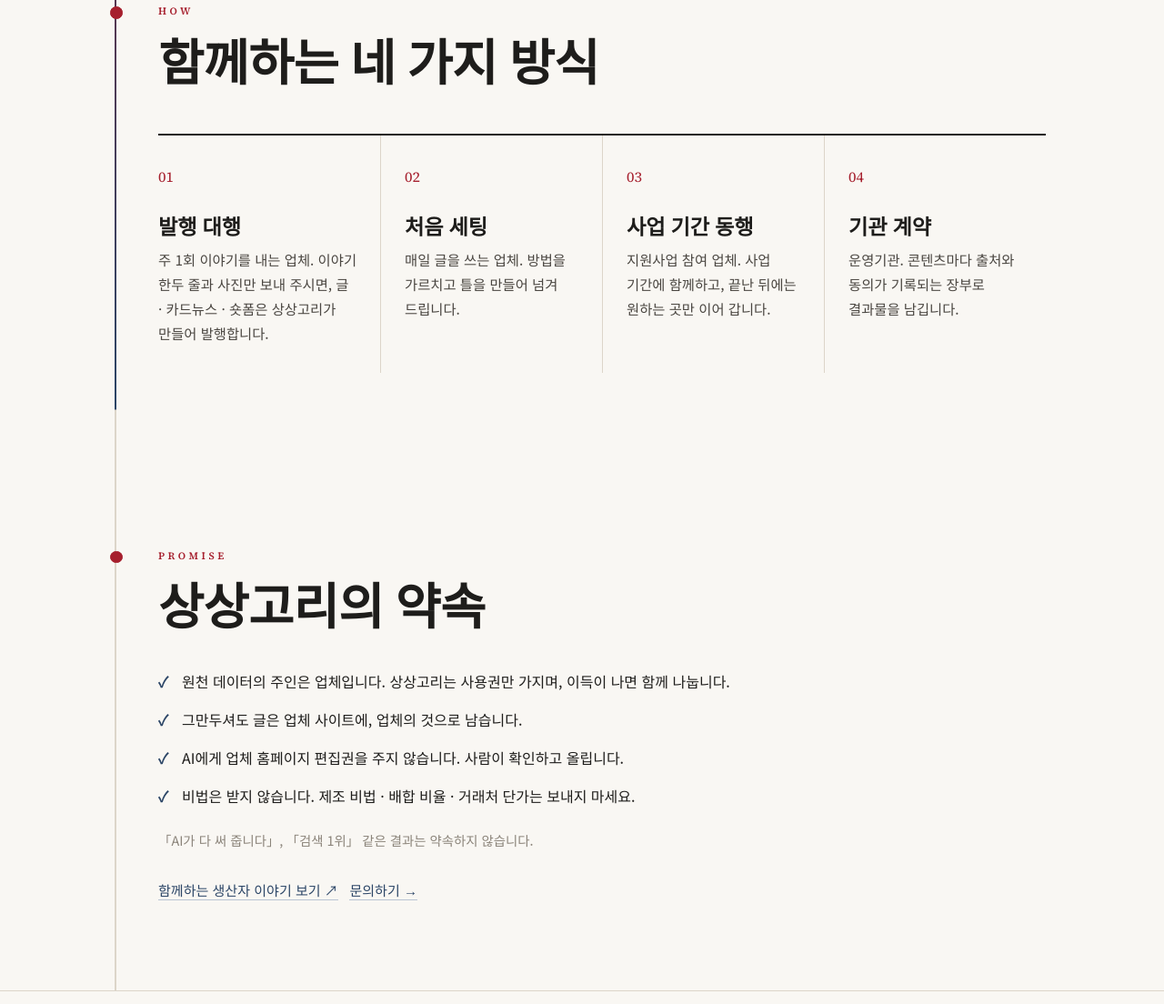
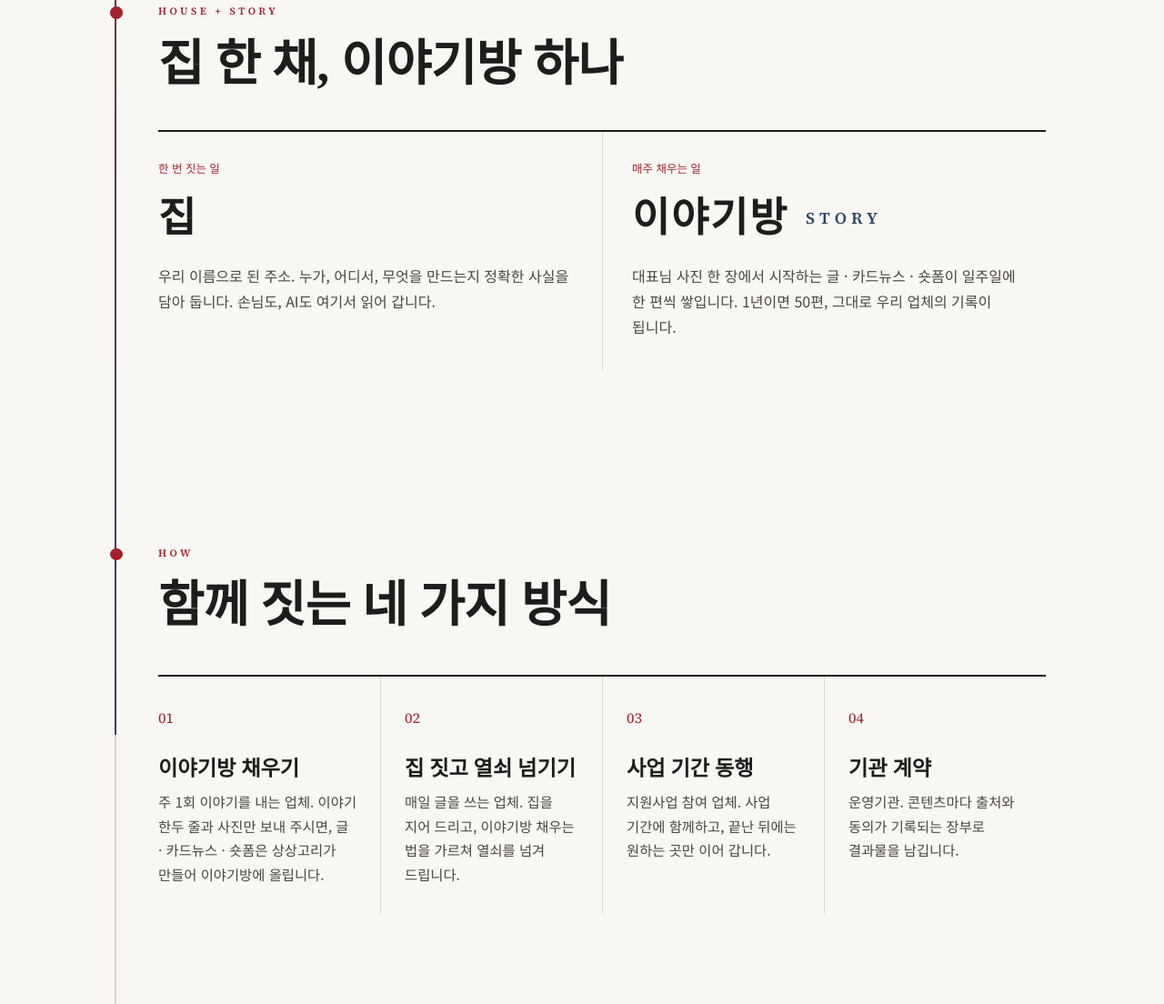
Before and after one commit to OoahanJS/sangsanggori-landingpage, a plain HTML site: page producers.html in a window 1280 px wide. Shown: the part 880-1984 px from the top of the page at 91% size. Drawn offline with Linux system fonts and the light colour scheme.

Commit message:
생산자 페이지를 '생산자 집짓기 = 집 + 이야기방'으로
Co-Authored-By: Claude Opus 5.5 <noreply@anthropic.com>

```diff
--- a/producers.html
+++ b/producers.html
@@ -3,15 +3,15 @@
 <head>
   <meta charset="utf-8">
   <meta name="viewport" content="width=device-width, initial-scale=1, viewport-fit=cover">
-  <title>생산자와 함께하는 방식 — 상상고리</title>
-  <meta name="description" content="상상고리가 생산자와 함께하는 방식 — 왜 홈페이지인가, 네 가지 방식, 약속.">
+  <title>생산자 집짓기 — 상상고리</title>
+  <meta name="description" content="생산자 집짓기 — 우리 이름으로 된 집과, 매주 한 편씩 쌓이는 이야기방. 상상고리가 생산자와 함께하는 방식.">
   <link rel="canonical" href="https://sangsanggori.com/producers.html">
   <meta name="theme-color" content="#f9f7f3">
   <link rel="icon" href="favicon.ico" sizes="any">
   <link rel="preconnect" href="https://fonts.googleapis.com">
   <link rel="preconnect" href="https://fonts.gstatic.com" crossorigin>
   <link rel="stylesheet" href="https://fonts.googleapis.com/css2?family=Noto+Sans+KR:wght@400;500;700&family=Noto+Serif+KR:wght@500;700;900&family=Source+Serif+4:ital,opsz,wght@0,8..60,400;0,8..60,600;1,8..60,400&display=swap">
-  <link rel="stylesheet" href="style.css?v=20261124c">
+  <link rel="stylesheet" href="style.css?v=20261124d">
 </head>
 <body>
   <nav class="top" aria-label="상단">
@@ -27,11 +27,11 @@
 
     <section class="page-head on">
       <div class="wrap">
-        <p class="caps kicker">For Producers</p>
-        <h1>블로그는 세 든 가게,<br>홈페이지는 <span class="navy">우리 이름의 집</span></h1>
+        <p class="caps kicker">생산자 집짓기</p>
+        <h1>블로그는 세 든 가게,<br><span class="navy">우리 이름으로 집을 짓습니다</span></h1>
         <ol class="why">
           <li>손님은 이제 AI에게 묻습니다. AI는 정리된 사실을 읽고 답합니다.</li>
-          <li>블로그 · 인스타는 남의 땅에 세 든 가게, 홈페이지는 우리 이름으로 된 집입니다.</li>
+          <li>블로그 · 인스타는 남의 땅에 세 든 가게입니다. 집은 우리 이름으로 된 주소에 짓습니다.</li>
           <li>일주일에 한 편이면 1년에 50편. 그대로 우리 업체의 기록이 됩니다.</li>
           <li>한 번 쓰면 여러 곳에 씁니다. 카드뉴스, 스마트스토어 상세, 지원사업 서류까지.</li>
           <li>우리 업체에 대한 정확한 정보는 우리가 정합니다.</li>
@@ -42,11 +42,30 @@
 
     <section>
       <div class="wrap">
+        <p class="caps kicker">House + Story</p>
+        <h2>집 한 채, 이야기방 하나</h2>
+        <div class="rooms">
+          <div class="room">
+            <p class="room-tag">한 번 짓는 일</p>
+            <h3>집</h3>
+            <p>우리 이름으로 된 주소. 누가, 어디서, 무엇을 만드는지 정확한 사실을 담아 둡니다. 손님도, AI도 여기서 읽어 갑니다.</p>
+          </div>
+          <div class="room">
+            <p class="room-tag">매주 채우는 일</p>
+            <h3>이야기방 <small>STORY</small></h3>
+            <p>대표님 사진 한 장에서 시작하는 글 · 카드뉴스 · 숏폼이 일주일에 한 편씩 쌓입니다. 1년이면 50편, 그대로 우리 업체의 기록이 됩니다.</p>
+          </div>
+        </div>
+      </div>
+    </section>
+
+    <section>
+      <div class="wrap">
         <p class="caps kicker">How</p>
-        <h2>함께하는 네 가지 방식</h2>
+        <h2>함께 짓는 네 가지 방식</h2>
         <ol class="does-list">
-          <li><span class="no">01</span><h3>발행 대행</h3><p>주 1회 이야기를 내는 업체. 이야기 한두 줄과 사진만 보내 주시면, 글 · 카드뉴스 · 숏폼은 상상고리가 만들어 발행합니다.</p></li>
-          <li><span class="no">02</span><h3>처음 세팅</h3><p>매일 글을 쓰는 업체. 방법을 가르치고 틀을 만들어 넘겨 드립니다.</p></li>
+          <li><span class="no">01</span><h3>이야기방 채우기</h3><p>주 1회 이야기를 내는 업체. 이야기 한두 줄과 사진만 보내 주시면, 글 · 카드뉴스 · 숏폼은 상상고리가 만들어 이야기방에 올립니다.</p></li>
+          <li><span class="no">02</span><h3>집 짓고 열쇠 넘기기</h3><p>매일 글을 쓰는 업체. 집을 지어 드리고, 이야기방 채우는 법을 가르쳐 열쇠를 넘겨 드립니다.</p></li>
           <li><span class="no">03</span><h3>사업 기간 동행</h3><p>지원사업 참여 업체. 사업 기간에 함께하고, 끝난 뒤에는 원하는 곳만 이어 갑니다.</p></li>
           <li><span class="no">04</span><h3>기관 계약</h3><p>운영기관. 콘텐츠마다 출처와 동의가 기록되는 장부로 결과물을 남깁니다.</p></li>
         </ol>
@@ -59,8 +78,8 @@
         <h2>상상고리의 약속</h2>
         <ul class="promise">
           <li>원천 데이터의 주인은 업체입니다. 상상고리는 사용권만 가지며, 이득이 나면 함께 나눕니다.</li>
-          <li>그만두셔도 글은 업체 사이트에, 업체의 것으로 남습니다.</li>
-          <li>AI에게 업체 홈페이지 편집권을 주지 않습니다. 사람이 확인하고 올립니다.</li>
+          <li>그만두셔도 집과 이야기는 업체의 것으로, 업체 주소에 남습니다.</li>
+          <li>AI에게 업체 집의 열쇠(편집권)를 주지 않습니다. 사람이 확인하고 올립니다.</li>
           <li>비법은 받지 않습니다. 제조 비법 · 배합 비율 · 거래처 단가는 보내지 마세요.</li>
         </ul>
         <p class="no-promise">「AI가 다 써 줍니다」, 「검색 1위」 같은 결과는 약속하지 않습니다.</p>
--- a/style.css
+++ b/style.css
@@ -241,3 +241,12 @@ section { padding: 96px 0; }
 .player.is-short .player-frame { width: min(92vw, calc(86svh * 9 / 16), 420px); aspect-ratio: 9 / 16; }
 .player-frame iframe, .player-frame video { width: 100%; height: 100%; border: 0; display: block; background: #000; }
 .player-close { position: absolute; top: -46px; right: 0; width: 40px; height: 40px; border: 0; border-radius: 50%; background: #fff; color: var(--ink); font-size: 1rem; cursor: pointer; }
+
+/* 생산자 집짓기: 집 + 이야기방 */
+.rooms { display: grid; gap: 0; margin-top: 36px; border-top: 2px solid var(--ink); }
+.room { padding: 24px 0; border-bottom: 1px solid var(--line); }
+.room-tag { font-size: 0.78rem; color: var(--red); font-weight: 500; }
+.room h3 { font-size: clamp(2rem, 8vw, 2.8rem); margin: 4px 0 10px; letter-spacing: 0.04em; }
+.room h3 small { font-family: var(--serif-en); font-size: 0.4em; font-weight: 600; letter-spacing: 0.3em; color: var(--navy); margin-left: 6px; vertical-align: 0.5em; }
+.room p:last-child { color: var(--ink-2); max-width: 30rem; }
+@media (min-width: 760px) { .rooms { grid-template-columns: 1fr 1fr; } .room { padding: 30px 32px 34px 0; border-bottom: 0; } .room + .room { padding-left: 32px; border-left: 1px solid var(--line); } }
```
Also changed, not shown: index.html (+4 -4 lines), 1 other file.
